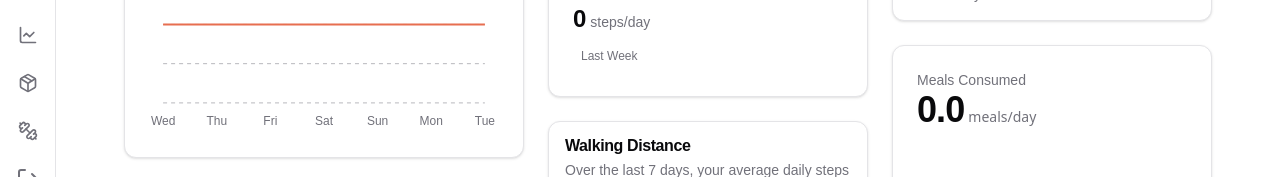
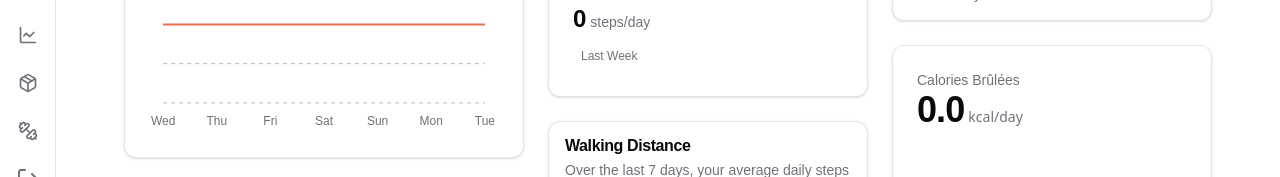
Before and after one commit to NutriFit-Master2-Project/NutriFitWebApp, a Next.js app: page /dashboard in a window 1280 px wide. Shown: the part 237-414 px from the top of the page. Built offline with nearby package versions, Linux system fonts and the light colour scheme.

Commit message:
feat: [NTF-16] - Add Calories burn to statistics

```diff
--- a/src/app/dashboard/page.tsx
+++ b/src/app/dashboard/page.tsx
@@ -13,6 +13,7 @@ import { useEffect, useState } from "react";
 
 type DailyEntry = {
     calories: number;
+    caloriesBurn: number;
     steps: number;
     createdAt: {
         _seconds: number;
@@ -80,6 +81,7 @@ export default function Dashboard() {
     }, [user, token]);
 
     const averageCalories = dailyEntries.reduce((sum, entry) => sum + entry.calories, 0) / dailyEntries.length;
+    const averageCaloriesBurn = dailyEntries.reduce((sum, entry) => sum + entry.caloriesBurn, 0) / dailyEntries.length;
     const averageSteps = dailyEntries.reduce((sum, entry) => sum + entry.steps, 0) / dailyEntries.length;
     const averageMeals = dailyEntries.reduce((sum, entry) => sum + entry.meals.length, 0) / dailyEntries.length;
 
@@ -109,6 +111,13 @@ export default function Dashboard() {
         return {
             date,
             calories: entry ? entry.calories : 0, // Utiliser 0 si le jour est manquant
+        };
+    });
+    const caloriesBurnData = last7Days.map((date) => {
+        const entry = dailyEntries.find((e) => e.date === date);
+        return {
+            date,
+            caloriesBurn: entry ? entry.caloriesBurn : 0, // Utiliser 0 si le jour est manquant
         };
     });
 
@@ -184,7 +193,7 @@ export default function Dashboard() {
                     <p className="text-gray-500 text-center">Veuillez vous connecter pour accéder aux données.</p>
                 )}
                 {caloriesData?.length > 0 && <ActiveCalories data={caloriesData} />}
-                {mealsData?.length > 0 && <WeeklyMeals data={mealsData} />}
+                {caloriesBurnData?.length > 0 && <WeeklyMeals data={caloriesBurnData} />}
             </div>
         </div>
     );
--- a/src/app/nutrition/daily-entries/page.tsx
+++ b/src/app/nutrition/daily-entries/page.tsx
@@ -22,6 +22,7 @@ type Meal = {
 
 type DailyEntry = {
     calories: number;
+    caloriesBurn: number;
     steps: number;
     createdAt: {
         _seconds: number;
@@ -130,8 +131,8 @@ export default function DailyEntriesPage() {
                                                 label: "Steps",
                                                 color: "hsl(var(--chart-2))",
                                             },
-                                            meals: {
-                                                label: "Meals",
+                                            caloriesBurn: {
+                                                label: "Calories Brûlées",
                                                 color: "hsl(var(--chart-3))",
                                             },
                                         }}
@@ -145,18 +146,21 @@ export default function DailyEntriesPage() {
                                             }}
                                             data={[
                                                 {
-                                                    activity: "meals",
-                                                    value: (entry.meals.length / 5) * 100,
+                                                    activity: "caloriesBurn",
+                                                    value: Math.min((entry.caloriesBurn * 100) / 500, 100),
                                                     fill: "var(--color-meals)",
                                                 },
                                                 {
                                                     activity: "steps",
-                                                    value: (entry.steps / 3000) * 100,
+                                                    value: Math.min((entry.steps * 100) / 3000, 100),
                                                     fill: "var(--color-steps)",
                                                 },
                                                 {
                                                     activity: "calories",
-                                                    value: (entry.calories / (user?.calories ?? 2000)) * 100,
+                                                    value: Math.min(
+                                                        (entry.calories * 100) / (user?.calories ?? 2000),
+                                                        100
+                                                    ),
                                                     fill: "var(--color-calories)",
                                                 },
                                             ]}
@@ -194,8 +198,8 @@ export default function DailyEntriesPage() {
                                     <div className="flex items-center space-x-2">
                                         <div className="w-3 h-3 bg-[hsl(var(--chart-3))] rounded"></div>
                                         <p className="text-sm text-gray-600">
-                                            <span className="font-medium text-gray-800">Repas:</span>{" "}
-                                            {entry.meals.length}
+                                            <span className="font-medium text-gray-800">Calories Brûlées:</span>{" "}
+                                            {entry.caloriesBurn ?? 0} kcal
                                         </p>
                                     </div>
                                 </div>
--- a/src/components/dailyEntry.tsx
+++ b/src/components/dailyEntry.tsx
@@ -10,6 +10,7 @@ import { fetchWithInterceptor } from "@/utils/fetchInterceptor";
 type DailyEntry = {
     steps: number;
     calories: number;
+    caloriesBurn: number;
     date: string;
     meals: { id: string }[];
 };
@@ -45,6 +46,10 @@ export default function DailyEntryCard({ userId, date, token, dailyCalories }: D
 
                 const data: DailyEntry = await res.json();
                 setDailyEntry(data);
+                console.log(
+                    "🚀 ~ fetchDailyEntry ~ (dailyEntry!.steps * 100) / 3000:",
+                    (dailyEntry?.steps ?? 1 * 100) / 3000
+                );
             } catch (err: any) {
                 setError(err.message);
             } finally {
@@ -76,9 +81,16 @@ export default function DailyEntryCard({ userId, date, token, dailyCalories }: D
                 <CardContent className="flex gap-4 p-4 cursor-pointer">
                     <div className="grid items-center gap-2">
                         <div className="grid flex-1 auto-rows-min gap-0.5">
-                            <div className="text-sm text-muted-foreground">Calories</div>
+                            <div className="text-sm text-muted-foreground">Calories Consommées</div>
                             <div className="flex items-baseline gap-1 text-xl font-bold tabular-nums leading-none">
-                                {Number(dailyEntry.calories).toFixed(0)}/{Number(dailyCalories)?.toFixed(0) ?? 2000}
+                                {Number(dailyEntry.calories).toFixed(0)}
+                                <span className="text-sm font-normal text-muted-foreground">kcal</span>
+                            </div>
+                        </div>
+                        <div className="grid flex-1 auto-rows-min gap-0.5">
+                            <div className="text-sm text-muted-foreground">Calories Brûlées</div>
+                            <div className="flex items-baseline gap-1 text-xl font-bold tabular-nums leading-none">
+                                {Number(dailyEntry.caloriesBurn).toFixed(0)}
                                 <span className="text-sm font-normal text-muted-foreground">kcal</span>
                             </div>
                         </div>
@@ -89,26 +101,19 @@ export default function DailyEntryCard({ userId, date, token, dailyCalories }: D
                                 <span className="text-sm font-normal text-muted-foreground">steps</span>
                             </div>
                         </div>
-                        <div className="grid flex-1 auto-rows-min gap-0.5">
-                            <div className="text-sm text-muted-foreground">Meals</div>
-                            <div className="flex items-baseline gap-1 text-xl font-bold tabular-nums leading-none">
-                                {dailyEntry.meals.length}/5
-                                <span className="text-sm font-normal text-muted-foreground">meals</span>
-                            </div>
-                        </div>
                     </div>
                     <ChartContainer
                         config={{
                             calories: {
-                                label: "Calories",
+                                label: "Calories Consommées",
                                 color: "hsl(var(--chart-1))",
+                            },
+                            caloriesBurn: {
+                                label: "Calories Brûlées",
+                                color: "hsl(var(--chart-2))",
                             },
                             steps: {
                                 label: "Steps",
-                                color: "hsl(var(--chart-2))",
-                            },
-                            meals: {
-                                label: "Meals",
                                 color: "hsl(var(--chart-3))",
                             },
                         }}
@@ -123,18 +128,18 @@ export default function DailyEntryCard({ userId, date, token, dailyCalories }: D
                             }}
                             data={[
                                 {
-                                    activity: "meals",
-                                    value: (dailyEntry.meals.length / 5) * 100,
-                                    fill: "var(--color-meals)",
-                                },
-                                {
                                     activity: "steps",
-                                    value: (dailyEntry.steps / 3000) * 100,
+                                    value: Math.min((dailyEntry.steps * 100) / 3000, 100),
                                     fill: "var(--color-steps)",
                                 },
                                 {
+                                    activity: "caloriesBurn",
+                                    value: Math.min((dailyEntry.caloriesBurn * 100) / 500, 100),
+                                    fill: "var(--color-caloriesBurn)",
+                                },
+                                {
                                     activity: "calories",
-                                    value: (dailyEntry.calories / (dailyCalories ?? 2000)) * 100,
+                                    value: Math.min((dailyEntry.calories * 100) / (dailyCalories ?? 2000), 100),
                                     fill: "var(--color-calories)",
                                 },
                             ]}
--- a/src/components/weekly-meals.tsx
+++ b/src/components/weekly-meals.tsx
@@ -5,7 +5,7 @@ import { AreaChart, Area, XAxis, YAxis } from "recharts";
 
 type DailyMealsEntry = {
     date: string;
-    meals: number;
+    caloriesBurn: number;
 };
 
 type WeeklyMealsProps = {
@@ -13,25 +13,25 @@ type WeeklyMealsProps = {
 };
 
 export default function WeeklyMeals({ data }: WeeklyMealsProps) {
-    const totalMeals = data.reduce((sum, entry) => sum + entry.meals, 0);
-    const averageMeals = (totalMeals / data.length).toFixed(1);
+    const totalCaloriesBurn = data.reduce((sum, entry) => sum + (entry.caloriesBurn ?? 0), 0);
+    const averageCaloriesBurn = (totalCaloriesBurn / data.length).toFixed(1);
 
     return (
         <Card className="max-w-xs" x-chunk="charts-01-chunk-7">
             <CardHeader className="space-y-0 pb-0">
-                <CardDescription>Meals Consumed</CardDescription>
+                <CardDescription>Calories Brûlées</CardDescription>
                 <CardTitle className="flex items-baseline gap-1 text-4xl tabular-nums">
-                    {averageMeals}
+                    {averageCaloriesBurn}
                     <span className="font-sans text-sm font-normal tracking-normal text-muted-foreground">
-                        meals/day
+                        kcal/day
                     </span>
                 </CardTitle>
             </CardHeader>
             <CardContent className="p-0">
                 <ChartContainer
                     config={{
-                        meals: {
-                            label: "Meals",
+                        caloriesBurn: {
+                            label: "CaloriesBurn",
                             color: "hsl(var(--chart-2))",
                         },
                     }}
@@ -49,17 +49,17 @@ export default function WeeklyMeals({ data }: WeeklyMealsProps) {
                         <XAxis dataKey="date" hide />
                         <YAxis domain={["dataMin - 1", "dataMax + 1"]} hide />
                         <defs>
-                            <linearGradient id="fillMeals" x1="0" y1="0" x2="0" y2="1">
-                                <stop offset="5%" stopColor="var(--color-meals)" stopOpacity={0.8} />
-                                <stop offset="95%" stopColor="var(--color-meals)" stopOpacity={0.1} />
+                            <linearGradient id="fillCaloriesBurn" x1="0" y1="0" x2="0" y2="1">
+                                <stop offset="5%" stopColor="var(--color-caloriesBurn)" stopOpacity={0.8} />
+                                <stop offset="95%" stopColor="var(--color-caloriesBurn)" stopOpacity={0.1} />
                             </linearGradient>
                         </defs>
                         <Area
-                            dataKey="meals"
+                            dataKey="caloriesBurn"
                             type="natural"
-                            fill="url(#fillMeals)"
+                            fill="url(#fillCaloriesBurn)"
                             fillOpacity={0.4}
-                            stroke="var(--color-meals)"
+                            stroke="var(--color-caloriesBurn)"
                         />
                     </AreaChart>
                 </ChartContainer>
--- a/src/context/AuthContext.tsx
+++ b/src/context/AuthContext.tsx
@@ -122,7 +122,7 @@ export const AuthProvider: React.FC<AuthProviderProps> = ({ children }) => {
                 localStorage.setItem("token", data.token);
 
                 // If it's user first connexion then go to page to set user details data
-                userInfo.activites ? router.push("/nutrition/daily-entries") : router.push("/user-info");
+                userInfo.activites ? router.push("/dashboard") : router.push("/user-info");
             } else {
                 throw new Error("Impossible de récupérer les informations utilisateur");
             }
--- a/src/utils/updateDailyCalories.tsx
+++ b/src/utils/updateDailyCalories.tsx
@@ -13,6 +13,7 @@ type Meal = {
 
 type DailyEntry = {
     calories: number;
+    caloriesBurn: number;
     meals: Meal[];
     date: string;
     createdAt: {
```
Also changed, not shown: src/app/training/details/[trainingId]/page.tsx (+46 -1 lines).
